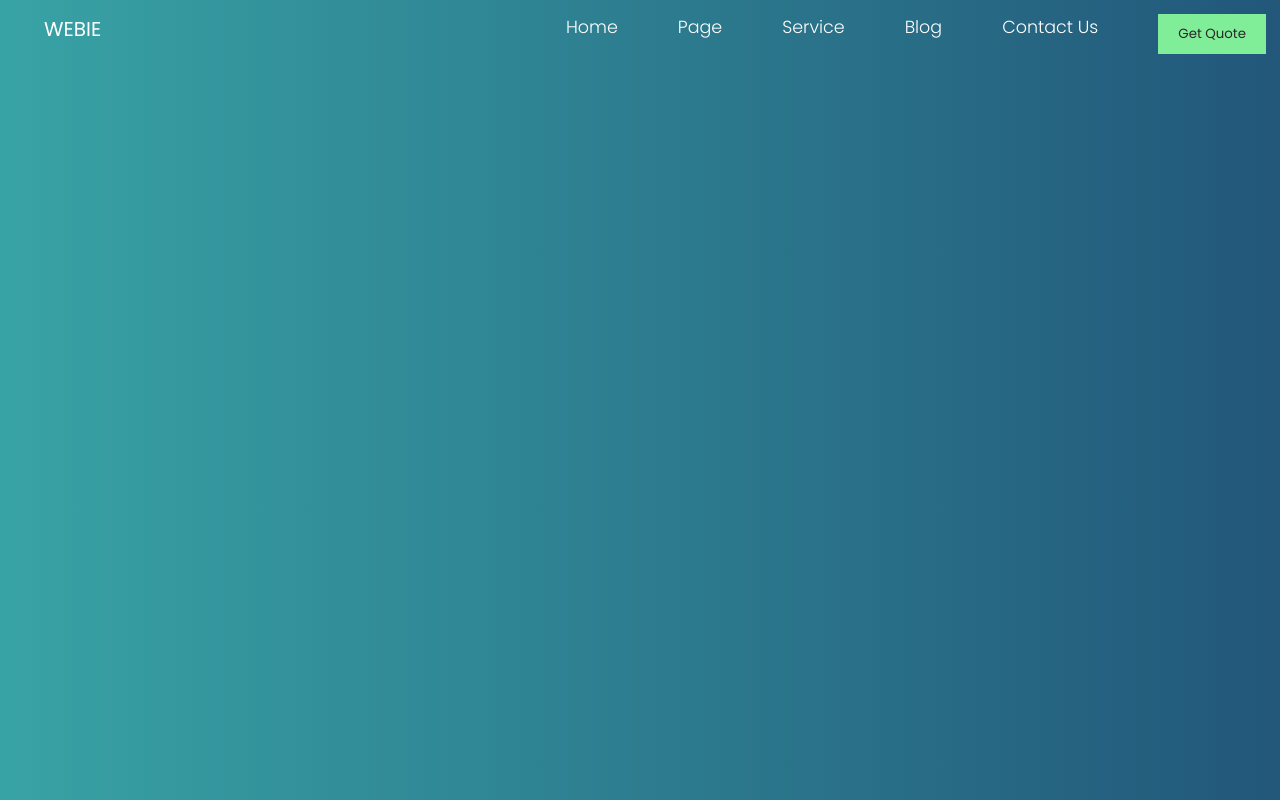
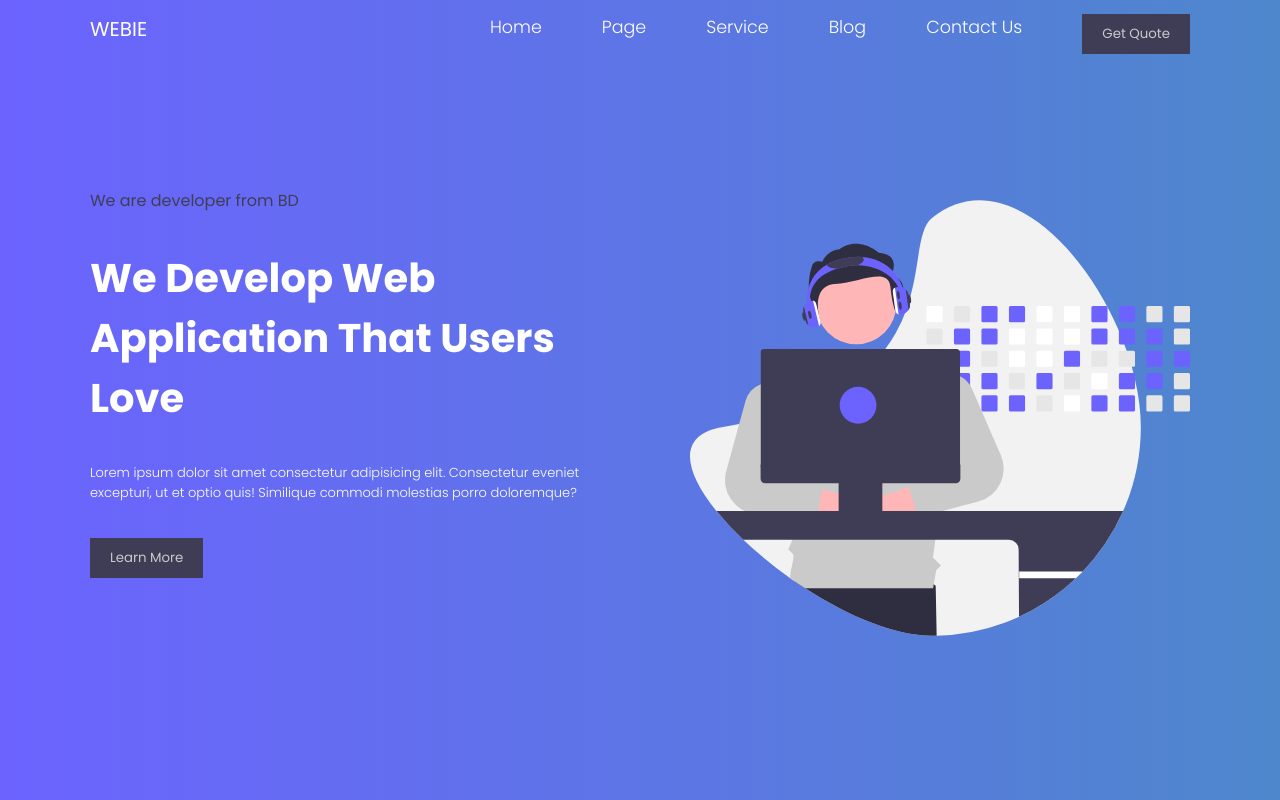
Before and after one commit to najmulmyself/Webie, a website: page index.html in a window 1280 px wide. Drawn offline with Linux system fonts and the light colour scheme.

Commit message:
header completed

```diff
--- a/index.html
+++ b/index.html
@@ -12,7 +12,7 @@
     <title>Webie</title>
   </head>
   <body>
-    <header class="header">
+    <header class="header--full container">
       <nav class="nav">
         <div class="logo">Webie</div>
         <div class="navigation">
@@ -26,9 +26,25 @@
           <button class="nav__btn btn">Get Quote</button>
         </div>
       </nav>
-      <!-- <div class="div">
-        <img src="img/developer.svg" alt="" class="img" />
-      </div> -->
+
+      <div class="header">
+        <div class="header__text">
+          <h3 class="header__text--secondary">We are developer from BD</h3>
+          <h1 class="header__text--primary">
+            We Develop Web Application That Users Love
+          </h1>
+          <p class="header__text--tertiary">
+            Lorem ipsum dolor sit amet consectetur adipisicing elit. Consectetur
+            eveniet excepturi, ut et optio quis! Similique commodi molestias
+            porro doloremque?
+          </p>
+          <button class="btn">Learn More</button>
+        </div>
+
+        <div class="header__img">
+          <img src="img/developer.svg" alt="" srcset="" class="header--img" />
+        </div>
+      </div>
     </header>
   </body>
 </html>
--- a/sass/base.scss
+++ b/sass/base.scss
@@ -13,9 +13,16 @@ body {
   font-family: "Poppins", sans-serif;
   font-weight: 300;
 }
-li{
+li {
   list-style: none;
 }
-a,a:active , a:hover , a:focus {
+a,
+a:active,
+a:hover,
+a:focus {
   text-decoration: none;
 }
+.container {
+  padding: 0 9rem;
+  margin: 0 auto;
+}
--- a/sass/header.scss
+++ b/sass/header.scss
@@ -1,16 +1,16 @@
-.header {
+.header--full {
   background-image: linear-gradient(
     to right,
     $color-primary-dark,
     $color-primary-light
   );
   width: 100%;
-  height: 100vh;
+  min-height: 100vh;
   color: #fff;
 }
 .logo {
   font-size: 2rem;
-  margin-left: 3rem;
+  // margin-left: 3rem;
   text-transform: uppercase;
   font-weight: 400;
   cursor: pointer;
@@ -22,7 +22,7 @@
 .nav {
   display: flex;
   justify-content: space-between;
-  padding: 1.4rem;
+  padding: 1.4rem 0;
 
   &__list {
     display: flex;
@@ -38,8 +38,41 @@
 .btn {
   border: none;
   border-radius: 0;
-  background-color: $color-secondary-light;
+  background-color: $color-secondary;
   padding: 1rem 2rem;
-  color:rgb(41, 40, 40);
+  color: $color-tertiary;
   font-family: $font-display;
+  cursor: pointer;
+  transition: all 0.2s;
+
+  &:hover {
+    transform: scale(1.05);
+  }
 }
+
+.header {
+  display: flex;
+  justify-content: space-between;
+  &__text {
+    width: 50%;
+    margin: 12rem 0;
+    &--secondary {
+      font-size: 1.6rem;
+      font-weight: 400;
+      color: $color-secondary;
+    }
+    &--primary {
+      font-size: 4rem;
+      margin: 3.5rem 0;
+    }
+    &--tertiary {
+      font-size: 1.3rem;
+      margin-bottom: 3.5rem;
+    }
+  }
+}
+.header--img {
+  width: 50rem;
+  height: 50rem;
+  margin-top: 10rem;
+}
--- a/sass/variable.scss
+++ b/sass/variable.scss
@@ -1,7 +1,8 @@
-$color-primary-light: #22577a;
-$color-primary-dark: #38a3a5;
+$color-primary-dark: #6c63ff;
+$color-primary-light: #4e87cc;
 
-$color-secondary-dark: #57cc99;
-$color-secondary-light: #80ed99;
+$color-secondary: #3f3d56;
+// $color-secondary-light: #5f5d7f;
+$color-tertiary : #CACACA;
 
 $font-display: "Poppins", sans-serif;
```
Also changed, not shown: css/style.css.
